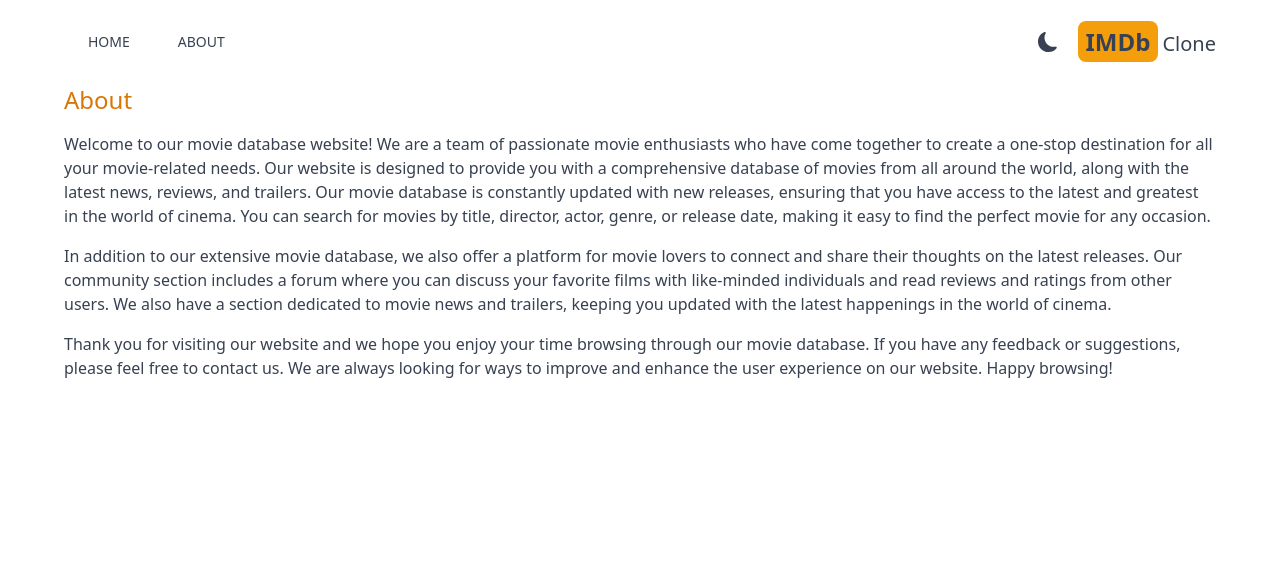
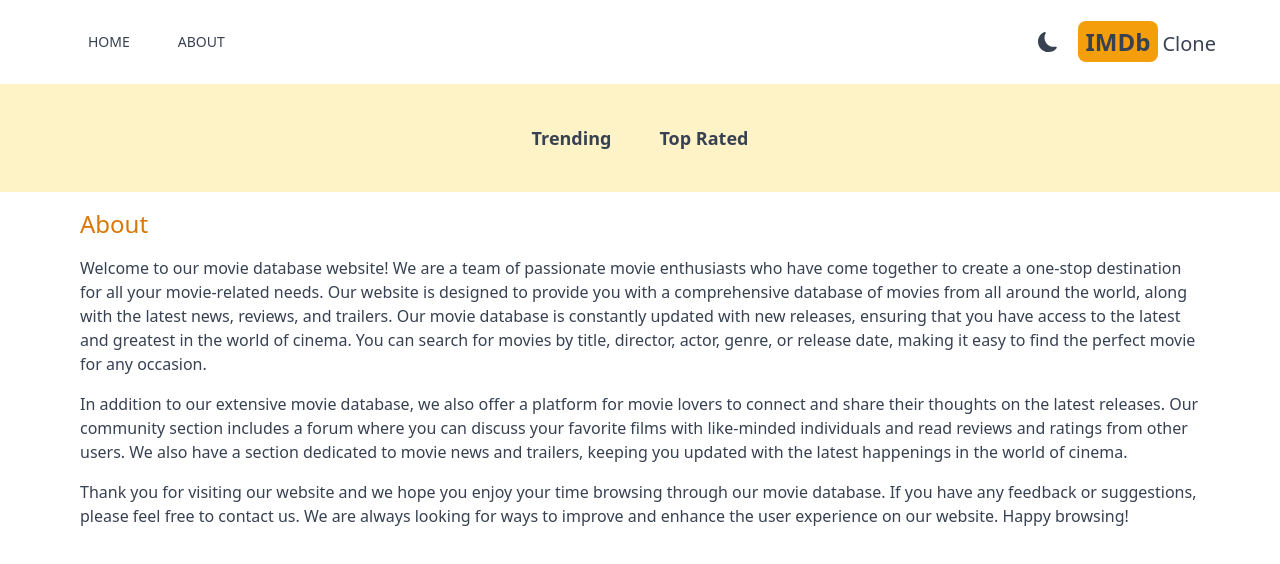
Before and after one commit to Omid-Sargazi/imdb, a Next.js app: page /about in a window 1280 px wide. Shown: the top 564 px of the page. Built offline with nearby package versions, Linux system fonts and the light colour scheme.

Commit message:
create the navbar  component

```diff
--- a/src/app/about/page.js
+++ b/src/app/about/page.js
@@ -2,7 +2,7 @@
 
 const About = () => {
   return (
-    <div className="max-w-6xl mx-auto space-y-4">
+    <div className="max-w-6xl mx-auto space-y-4 p-4">
       <h1 className="text-2xl font-medium text-amber-600">About</h1>
 
       <p>
--- a/src/app/layout.js
+++ b/src/app/layout.js
@@ -2,6 +2,7 @@
 import "./globals.css";
 import { Inter } from "next/font/google";
 import Providers from "./Providers";
+import Navbar from "@/components/Navbar";
 
 const inter = Inter({ subsets: ["latin"] });
 
@@ -18,7 +19,7 @@
           {/* Header  */}
           <Header />
           {/* Navbar */}
-
+          <Navbar />
           {/* SearchBox */}
           {children}
         </Providers>
--- /dev/null
+++ b/src/components/Navbar.jsx
@@ -0,0 +1,13 @@
+import React from 'react'
+import NavbarItem from './NavbarItem'
+
+const Navbar = () => {
+  return (
+    <div className='flex justify-center dark:bg-gray-600 bg-amber-100 lg:text-lg p-4'>
+      <NavbarItem title='Trending' param='fetchTrending'/>
+      <NavbarItem title='Top Rated' param='fetchTopRated'/>
+    </div>
+  )
+}
+
+export default Navbar
--- /dev/null
+++ b/src/components/NavbarItem.jsx
@@ -0,0 +1,23 @@
+"use client"
+import Link from 'next/link'
+import React from 'react'
+import {useSearchParams} from 'next/navigation'
+
+const NavbarItem = ({param, title}) => {
+  const searchParams = useSearchParams();
+  console.log(searchParams.get("genre"),"navbar")
+  const genre = searchParams.get('genre');
+    return (
+    <div className='flex '>
+      <Link className={`m-4 hover:text-amber-600 font-semibold p-2 ${
+        genre && genre === param && "underline underline-offset-8 decoration-4 decoration-amber-500 rounded-lg"
+      }`}
+       href={`/?genre=${param}`}>
+      <h1>{title}</h1>
+      </Link>
+
+    </div>
+  )
+}
+
+export default NavbarItem
```
